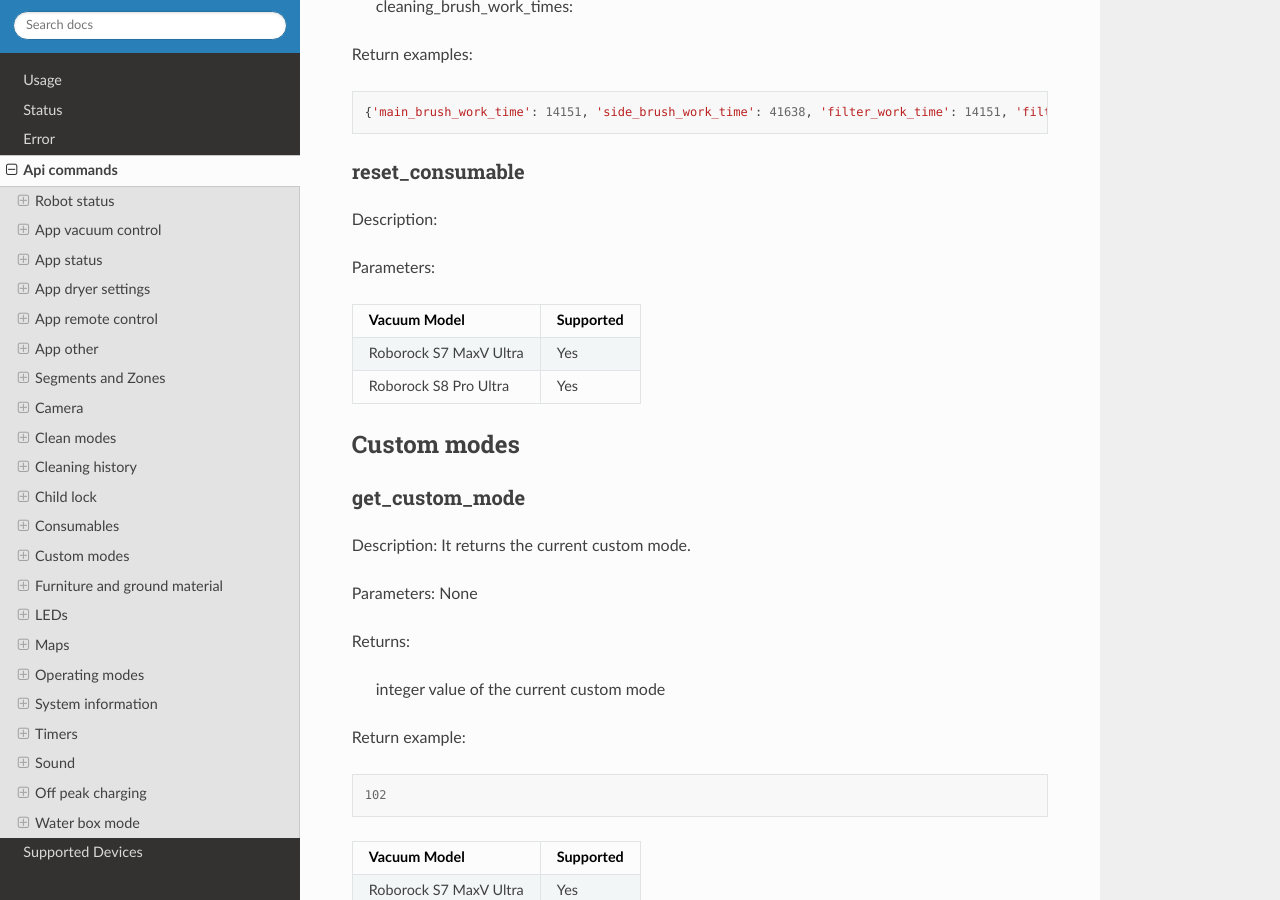
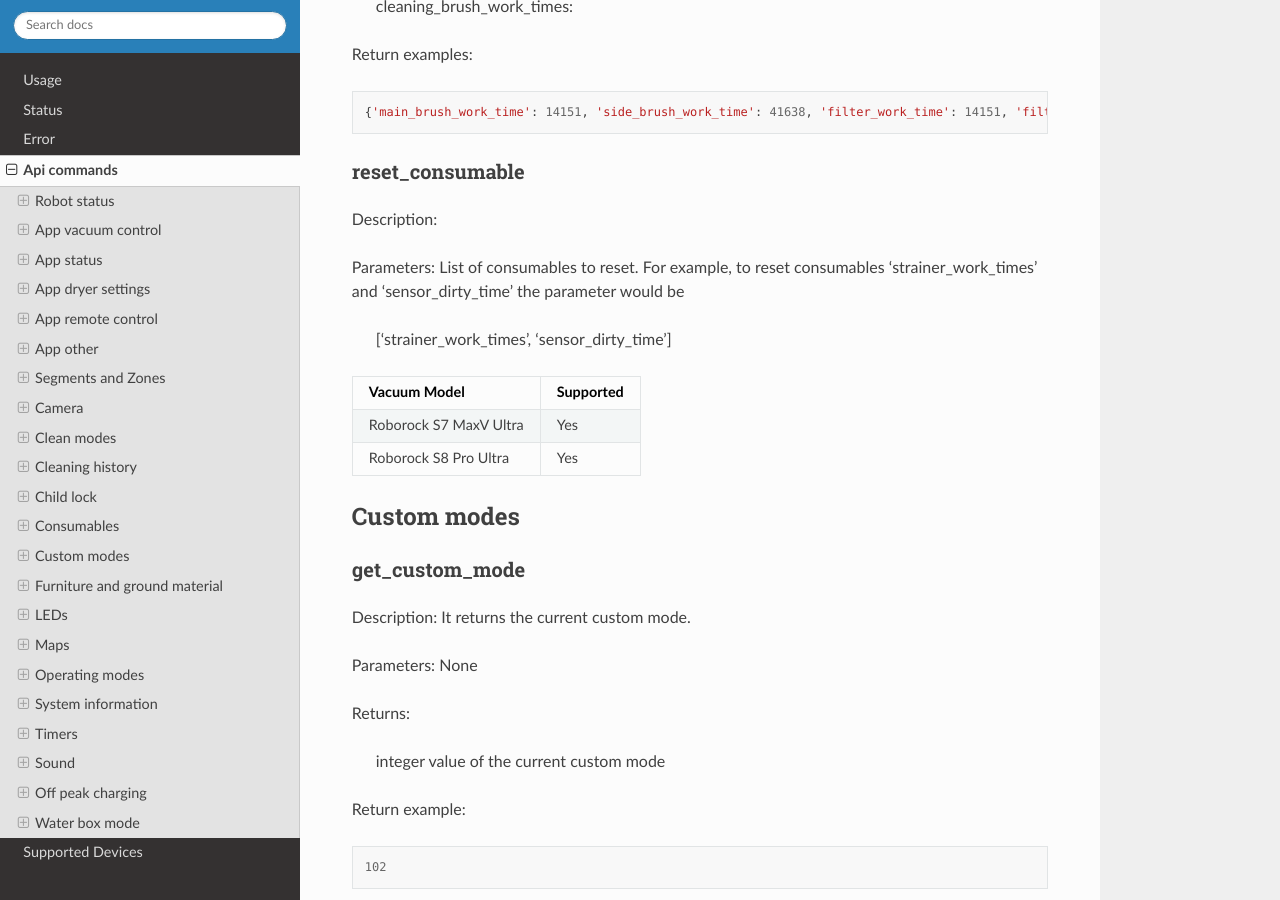
Before and after one commit to humbertogontijo/python-roborock, a Sphinx documentation site: the page built from docs/source/api_commands.rst, in a window 1280 px wide and 900 px high, scrolled down 20126 px. Built offline with Sphinx 7.4.7 and the Read the Docs theme 2.0.0, drawn with Linux system fonts in a browser that asks for light colours.

Commit message:
chore: Update documentation for reset_consumable
Document parameter for API function reset_consumable

```diff
--- a/docs/source/api_commands.rst
+++ b/docs/source/api_commands.rst
@@ -992,7 +992,9 @@
 
 Description:
 
-Parameters:
+Parameters: List of consumables to reset. For example, to reset consumables 'strainer_work_times' and 'sensor_dirty_time' the parameter would be
+
+ ['strainer_work_times', 'sensor_dirty_time']
 
 ======================  =========
 Vacuum Model            Supported
```
